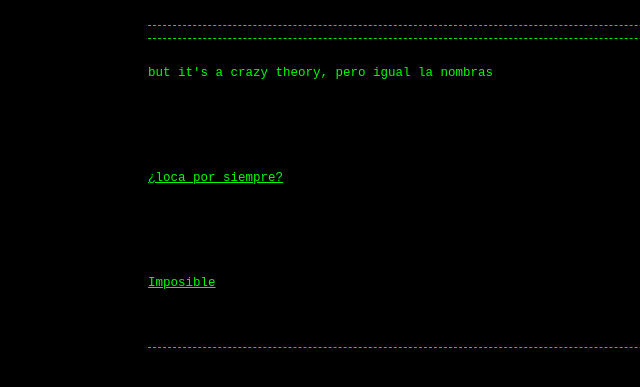
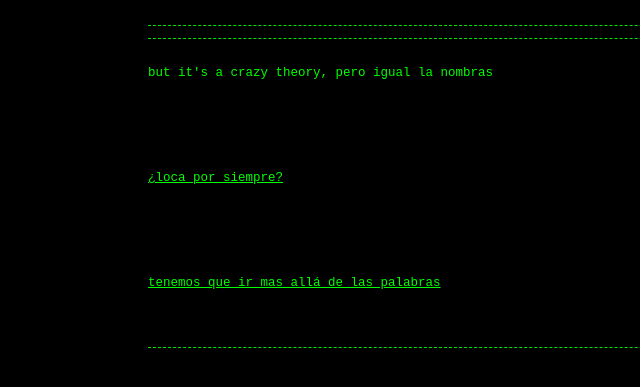
Before and after one commit to Guerrillaradio/watchtower, a Jekyll site: the page built from index.md, in a window 1280 px wide. Shown: the top 387 px of the page, without its empty margins (192-832 px from the left). Built offline with Jekyll 4.4.1, drawn with Linux system fonts in a browser that asks for light colours; our own code applies the rules of GitHub Pages for plain Markdown files.

Commit message:
Update index.md

```diff
--- a/index.md
+++ b/index.md
@@ -9,4 +9,4 @@
 <p>
 <p>
 
-<a href="https://www.youtube.com/watch?v=IdzXbIW9kxY&t=2044s"><div><font color="#00ff00">Imposible</font></div><div></div><div><font color="#00ff00"> </font><font color="#00ff00"> </font></div></a>
+<a href="https://www.youtube.com/watch?v=IdzXbIW9kxY&t=2044s"><div><font color="#00ff00">tenemos que ir mas allá de las palabras</font></div><div></div><div><font color="#00ff00"> </font><font color="#00ff00"> </font></div></a>
```
